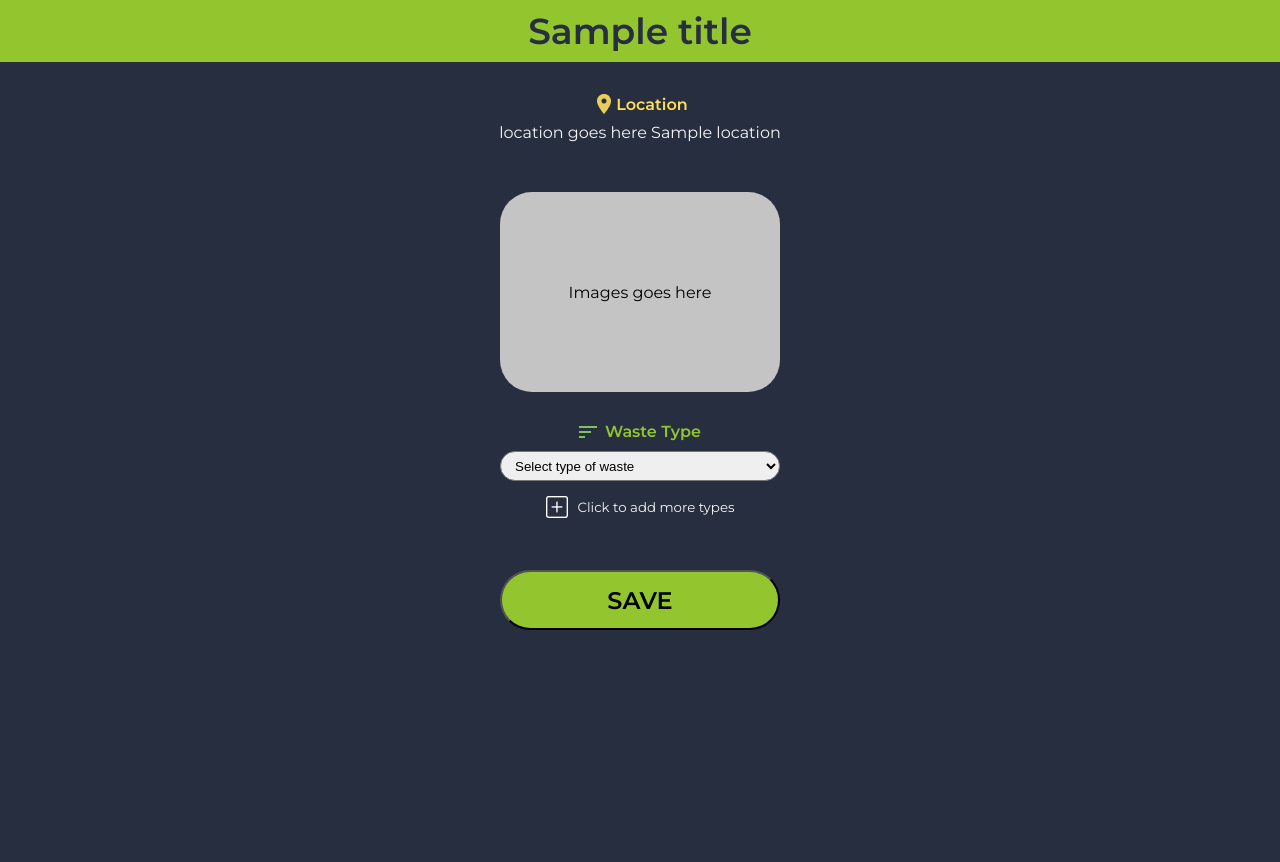
After one commit to hnngo/COMP-2800-Team-DTC-01-BinWhere, a Flask app: template templates/add-location.html in a window 1280 px wide. The commit adds this page. Run offline with Flask 2, Linux system fonts and the light colour scheme; the template is opened without the code that fills it: most values are stand-ins (such as "Sample title", 1, 10 or a date in 2020); some libraries are stand-ins or nearby versions.

Commit message:
Implement add new location UI

```diff
--- /dev/null
+++ b/static/css/add-new-location.css
@@ -0,0 +1,97 @@
+* {
+    margin: 0;
+    padding: 0;
+    box-sizing: border-box;
+}
+
+form {
+    background-color: var(--primary-black);
+    height: 100vh;
+    flex-direction: column;
+    font-family: 'Montserrat', sans-serif;
+    display: flex;
+    flex-wrap: nowrap;
+    /*justify-content: center;*/
+    align-items: center;
+}
+
+.locationContainer{
+    padding:30px 0 30px 0;
+
+}
+.locationHeader{
+    color: var(--primary-yellow);
+    display: flex;
+    justify-content: center;
+    align-items: center;
+    padding-bottom: 7px;
+}
+
+#bin-details-location{
+    color: whitesmoke;
+}
+
+.bin-image-container{
+    background-color: #C4C4C4;
+    display: flex;
+    justify-content: center;
+    align-items: center;
+    margin: 20px 0 30px 0 ;
+    width: 280px;
+    height: 200px;
+    border-radius: 2rem;
+    text-align: center;
+    justify-items: center;
+}
+.wasteTypeHeader{
+    color: var(--primary-green);
+    padding-bottom: 10px;
+    display: flex;
+    justify-content: center;
+    align-items: center;
+}
+
+.icon-wasteType{
+    padding-right: 8px;
+}
+.add-waste-type{
+    color: whitesmoke;
+    display: flex;
+    justify-content: center;
+    align-items: center;
+    padding-bottom: 27px;
+}
+
+#bin-details-type {
+    color: whitesmoke;
+    display: flex;
+    justify-content: center;
+    align-items: center;
+    padding-bottom: 15px;
+}
+#types{
+    width: 280px;
+    height: 30px;
+    border-radius: 2rem;
+    padding: 0 10px;
+}
+
+.addIcon{
+    padding-right: 10px;
+}
+label{
+    color: whitesmoke;
+    font-size: smaller;
+}
+.save-btn-container{
+        margin: 25px 0 25px 0;
+}
+.saveButton{
+    background-color: var(--primary-green);
+    height: 60px;
+    width: 280px;
+    border-radius: 2.5rem;
+    font-size: 1.5em;
+    font-family: 'Montserrat', sans-serif;
+    font-weight: 600
+}
--- a/static/css/bin-details.css
+++ b/static/css/bin-details.css
@@ -6,7 +6,6 @@
 
 .pageContainer {
     background-color: var(--primary-black);
-    height: 100%;
     min-height: 100vh;
     flex-direction: column;
     font-family: 'Montserrat', sans-serif;
@@ -152,16 +151,17 @@
 }
 
 .commentInput-container {
-    margin-top: 20px;
     display: flex;
     justify-content: center;
     align-items: center;
     position: relative;
+    max-width: 350px;
+    margin: 20px auto;
 }
 
 .commentInput {
     background-color: whitesmoke;
-    height: 6.5vh;
+    height: 3rem;
     width: 350px;
     border-radius: 2.5rem;
     font-size: 1em;
--- /dev/null
+++ b/templates/add-location.html
@@ -0,0 +1,53 @@
+{% extends 'includes/base.html' %}
+
+{% block head %}
+<title>Add New Bin Location</title>
+<link rel="stylesheet" href="{{ url_for('static', filename="css/add-new-location.css") }}">
+<meta name="viewport" content="width=device-width, initial-scale=1.0">
+{% endblock %}
+
+{% block body %}
+    {%  include "includes/heading.html" %}
+    <form class="container" action="/" method="POST">
+        <div class="locationContainer">
+            <div class="locationHeader">
+                <img src= "{{ url_for('static', filename="assets/icons/icon-location.png") }}"
+                            alt = "icon-location"/>
+                <h4 class = "location"> Location </h4>
+            </div>
+            <div id="bin-details-location">location goes here {{ location }}</div>
+        </div>
+
+        <div class="bin-image-container">
+                <div id="bin-details-images">Images goes here</div>
+            </div>
+
+        <div class = "wasteTypeContainer">
+            <div class ="wasteTypeHeader">
+                <img src= "{{ url_for('static', filename="assets/icons/icon-waste-type.png") }}"
+                            alt = "icon-wasteType" class ="icon-wasteType"/> <h4 class = "wasteType"> Waste Type </h4>
+            </div>
+            <div id="bin-details-type">
+                <select id="types" name="types" required>
+                    <option value="placeholder" disabled selected hidden>Select type of waste</option>
+                    <option value="waste-type-Garbage">Garbage</option>
+                    <option value="waste-type-Recyclable">Recyclable</option>
+                    <option value="waste-type-Food">Food</option>
+                    <option value="waste-type-Hazardous">Hazardous</option>
+                    <option value="waste-type-Cardboard">Cardboard</option>
+                    <option value="waste-type-Glass">Glass</option>
+                    <option value="waste-type-Others">Others</option>
+                </select>
+            </div>
+        </div>
+        <div class="add-waste-type">
+                <img src="{{ url_for('static', filename="assets/icons/icon-add.png")}}"
+                       alt="add icon" class = "addIcon">
+                    <label for="types" class="click">Click to add more types</label>
+        </div>
+
+        <div class = "save-btn-container">
+            <button type="submit" value = "SAVE" class = "saveButton">SAVE</button>
+        </div>
+    </form>
+{% endblock %}
```
Also changed, not shown: static/assets/icons/icon-add.png (added), static/assets/icons/icon-waste-type.png.
